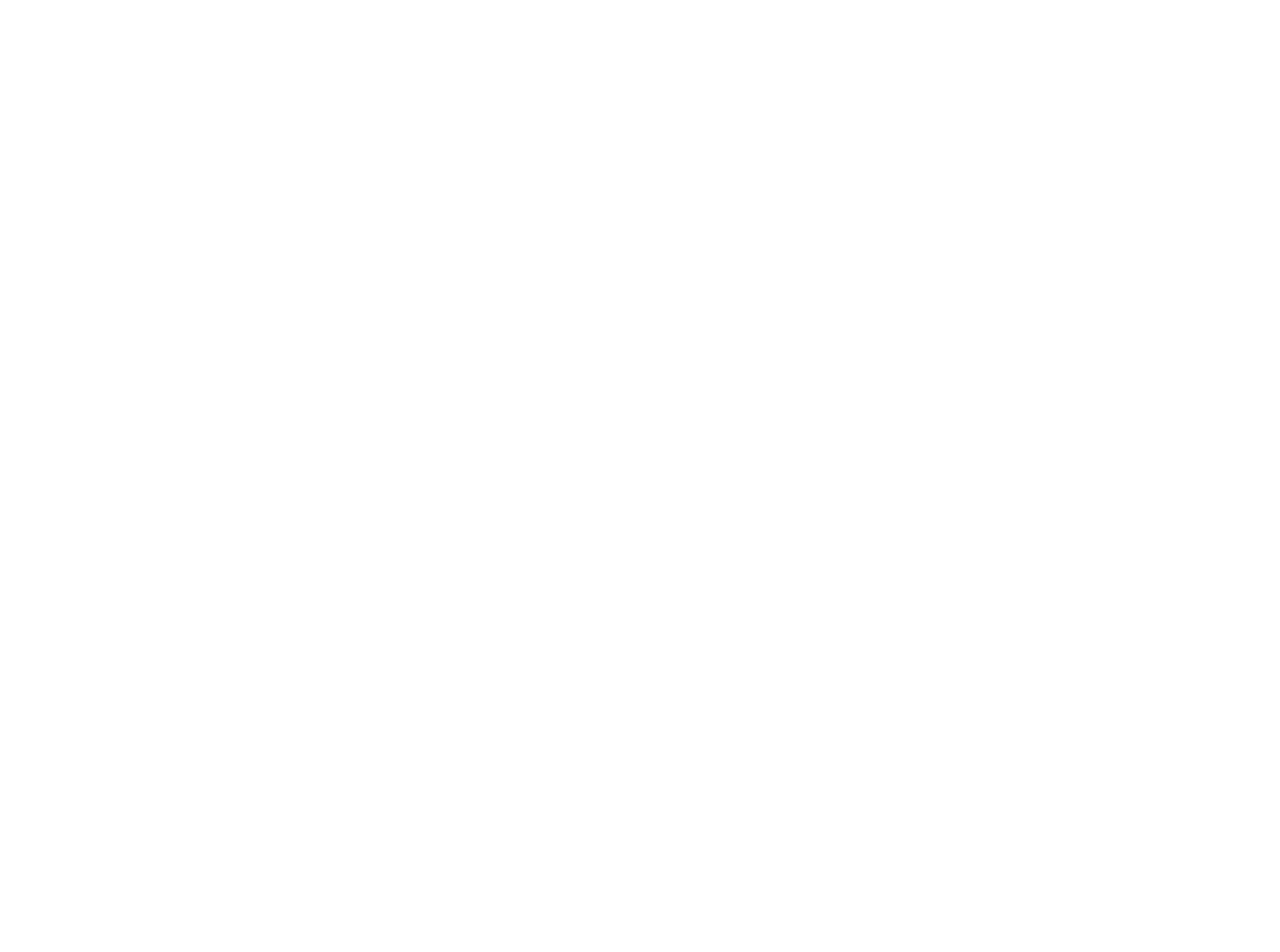
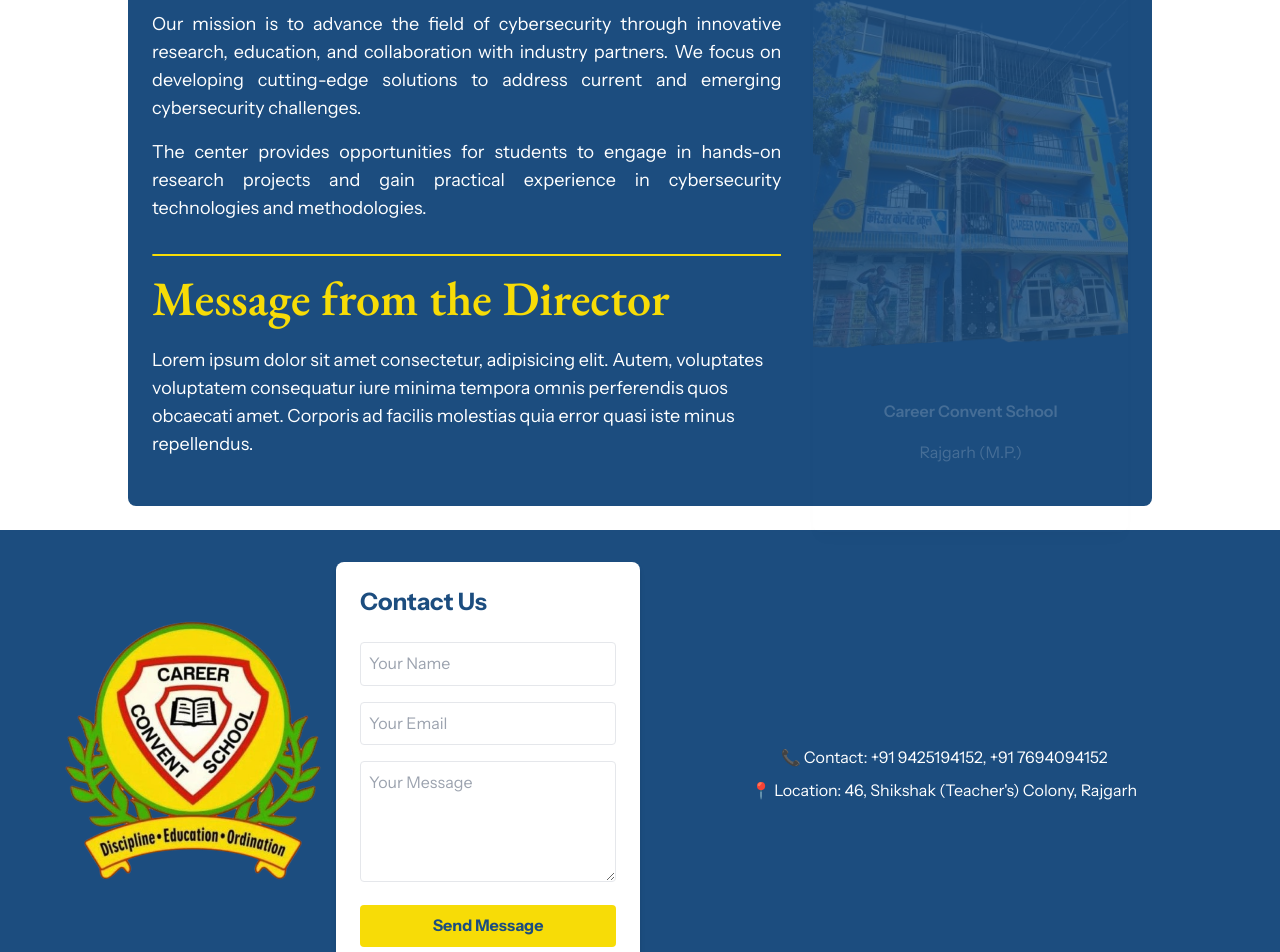
Before and after one commit to wurtz-codez/Career-Convent-School-Rajgarh, a React (Vite) app in the folder ccsr/: page / in a window 1280 px wide. Shown: the part 2238-3190 px from the top of the page. Before the commit the page ends 2003 px from the top, so only its background shows below. Built offline with nearby package versions, Linux system fonts and the light colour scheme.

Commit message:
Completed the basic layout of about and contact page

```diff
--- a/ccsr/index.html
+++ b/ccsr/index.html
@@ -7,8 +7,8 @@
     <link rel="preconnect" href="https://fonts.gstatic.com" crossorigin>
     <link href="https://fonts.googleapis.com/css2?family=Instrument+Sans:ital,wght@0,400..700;1,400..700&display=swap" rel="stylesheet">
     <link rel="preconnect" href="https://fonts.googleapis.com">
-<link rel="preconnect" href="https://fonts.gstatic.com" crossorigin>
-<link href="https://fonts.googleapis.com/css2?family=EB+Garamond:ital,wght@0,400..800;1,400..800&family=Instrument+Sans:ital,wght@0,400..700;1,400..700&display=swap" rel="stylesheet">
+  <link rel="preconnect" href="https://fonts.gstatic.com" crossorigin>
+  <link href="https://fonts.googleapis.com/css2?family=EB+Garamond:ital,wght@0,400..800;1,400..800&family=Instrument+Sans:ital,wght@0,400..700;1,400..700&display=swap" rel="stylesheet">
     <meta name="viewport" content="width=device-width, initial-scale=1.0" />
     <title>CCSR</title>
   </head>
--- a/ccsr/src/index.css
+++ b/ccsr/src/index.css
@@ -10,7 +10,7 @@
 }
 
 body {
-  font-family: Arial, sans-serif;
+  font-family: Instrument Sans, Arial, sans-serif;
   line-height: 1.6;
   background-color: #ffffff;
   color: #1C4D7F;
@@ -110,3 +110,24 @@
   height: 100%;
   width: 100%;
 }
+
+/* Add this to your CSS file */
+.border-animation {
+  position: absolute;
+  top: 0;
+  left: 50%;
+  transform: translateX(-50%);
+  width: 0;
+  height: 2px;
+  background: #F7DC07;
+  animation: expandBorder 1.5s ease-in-out forwards;
+}
+
+@keyframes expandBorder {
+  0% {
+    width: 0;
+  }
+  100% {
+    width: 100%;
+  }
+}
--- a/ccsr/src/pages/About.jsx
+++ b/ccsr/src/pages/About.jsx
@@ -1,8 +1,90 @@
-import React from 'react'
+import React, { useState, useEffect } from 'react'
+import directorImage from '../assets/CCSR_Principle_-removebg-preview.png'
+import schoolImage from '../assets/school_front-removebg-preview.png'
 
 const About = () => {
+  const [currentImage, setCurrentImage] = useState(0);
+  const [fade, setFade] = useState(true);
+  const images = [
+    { src: directorImage, name: "Dr. Rakesh Pande", title: "Director, CCSR", className: "h-[70%]" },
+    { src: schoolImage, name: "Career Convent School", title: "Rajgarh (M.P.)", className: "h-[120%]" }
+  ];
+
+  useEffect(() => {
+    const timer = setInterval(() => {
+      setFade(false); // Start fade out
+      setTimeout(() => {
+        setCurrentImage((prev) => (prev + 1) % images.length);
+        setFade(true); // Start fade in
+      }, 1000); // Half a second for fade out
+    }, 5000);
+
+    return () => clearInterval(timer);
+  }, []);
+
   return (
-    <div>About</div>
+    <div>
+      <div className="relative mt-8 mb-8 h-[90vh]">
+        <h1 className="text-7xl font-extrabold text-center text-[#1C4D7F] font-['EB_Garamond'] pt-5 mb-0">
+            About CCSR
+        </h1>
+
+        <div className="flex justify-center h-[90%]">
+          <div className="w-4/5 mt-5 bg-[#1C4D7F] p-6 rounded-lg h-full">
+            <div className="flex gap-8 h-full">
+              {/* Left side text content */}
+              <div className="w-2/3 overflow-y-auto">
+                <p className="text-lg text-justify text-white">
+                  The Center for Cyber Security Research (CCSR) is a research center at the University of North Carolina at Charlotte. The CCSR is a multi-disciplinary research center that brings together faculty and students from the College of Computing and Informatics, the College of Engineering, and the...
+                </p>
+                <p className="text-lg text-justify text-white mt-4">
+                  Our mission is to advance the field of cybersecurity through innovative research, education, and collaboration with industry partners. We focus on developing cutting-edge solutions to address current and emerging cybersecurity challenges.
+                </p>
+                <p className="text-lg text-justify text-white mt-4">
+                  The center provides opportunities for students to engage in hands-on research projects and gain practical experience in cybersecurity technologies and methodologies.
+                </p>
+
+                <div className='mt-8 relative'>
+                  <div className='border-animation'></div>
+                  <h1 className="text-5xl text-[#F7DC07] font-['EB_Garamond'] mt-8 pt-5">
+                    Message from the Director
+                  </h1>
+                  <p className='text-lg text-white mt-4'>
+                    Lorem ipsum dolor sit amet consectetur, adipisicing elit. Autem, voluptates voluptatem consequatur iure minima tempora omnis perferendis quos obcaecati amet. Corporis ad facilis molestias quia error quasi iste minus repellendus.
+                  </p>
+                </div>
+
+              </div>
+
+
+              {/* Right side image */}
+              <div className="w-1/3 h-full">
+                <div className="relative h-full flex flex-col justify-center">
+                  <img
+                    src={images[currentImage].src}
+                    alt={`${images[currentImage].name}`}
+                    className={`w-full object-contain rounded-lg shadow-lg transition-opacity duration-500 ${
+                      images[currentImage].className
+                    } ${fade ? 'opacity-100' : 'opacity-0'}`}
+                  />
+                  <div className={`absolute bottom-0 left-0 right-0 transition-opacity duration-500 ${
+                    fade ? 'opacity-100' : 'opacity-0'
+                  }`}>
+                    <p className="text-center text-white mt-2 font-semibold">
+                      {images[currentImage].name}
+                    </p>
+                    <p className="text-center text-white">
+                      {images[currentImage].title}
+                    </p>
+                  </div>
+                </div>
+              </div>
+            </div>
+          </div>
+        </div>
+
+      </div>
+    </div>
   )
 }
 
--- a/ccsr/src/pages/Contact.jsx
+++ b/ccsr/src/pages/Contact.jsx
@@ -1,8 +1,41 @@
 import React from 'react'
+import schoolLogo from '../assets/CCSR_logo-removebg-preview.png'
 
 const Contact = () => {
   return (
-    <div>Contact</div>
+    <div>
+      <div className="flex flex-col md:flex-row items-center justify-between p-8 mt-16 bg-[#1C4D7F]">
+        <div className="w-full md:w-1/2 mb-8 md:mb-0">
+          <img src={schoolLogo} alt="School Logo" className="max-w-[300px] mx-auto" />
+        </div>
+        <div className="w-full md:w-1/2">
+          <form
+            action="mailto:cscsrajgarh@email.com"
+            method="post"
+            encType="text/plain"
+            className="bg-white p-6 rounded-lg shadow-md"
+          >
+            <h2 className="text-2xl font-bold mb-6 text-[#1C4D7F]">Contact Us</h2>
+            <div className="mb-4">
+              <input type="text" placeholder="Your Name" className="w-full p-2 border rounded" required />
+            </div>
+            <div className="mb-4">
+              <input type="email" placeholder="Your Email" className="w-full p-2 border rounded" required />
+            </div>
+            <div className="mb-4">
+              <textarea placeholder="Your Message" rows="4" className="w-full p-2 border rounded" required></textarea>
+            </div>
+            <button type="submit" className="w-full bg-[#F7DC07] text-[#1C4D7F] py-2 rounded font-bold hover:opacity-90">
+              Send Message
+            </button>
+          </form>
+        </div>
+        <div className="w-full mt-8 text-white text-center">
+          <p className="mb-2">📞 Contact: +91 9425194152, +91 7694094152</p>
+          <p>📍 Location: 46, Shikshak (Teacher's) Colony, Rajgarh</p>
+        </div>
+      </div>
+    </div>
   )
 }
 
--- a/ccsr/src/pages/Gallery.jsx
+++ b/ccsr/src/pages/Gallery.jsx
@@ -56,7 +56,7 @@
   return (
     <div>
       {/* Gallery Section */}
-      <div className="relative mb-8">
+      <div className="relative mt-8 mb-8">
         <h1 className="text-7xl font-extrabold text-center text-[#1C4D7F] font-['EB_Garamond'] pt-5 mb-0">
           Gallery
         </h1>
```
Also changed, not shown: ccsr/src/assets/school_front-removebg-preview.png (added), ccsr/src/assets/school_front.jpg (added), ccsr/src/components/About.jsx (deleted), ccsr/src/components/Footer.jsx (deleted), ccsr/src/components/Gallery.jsx (deleted).
